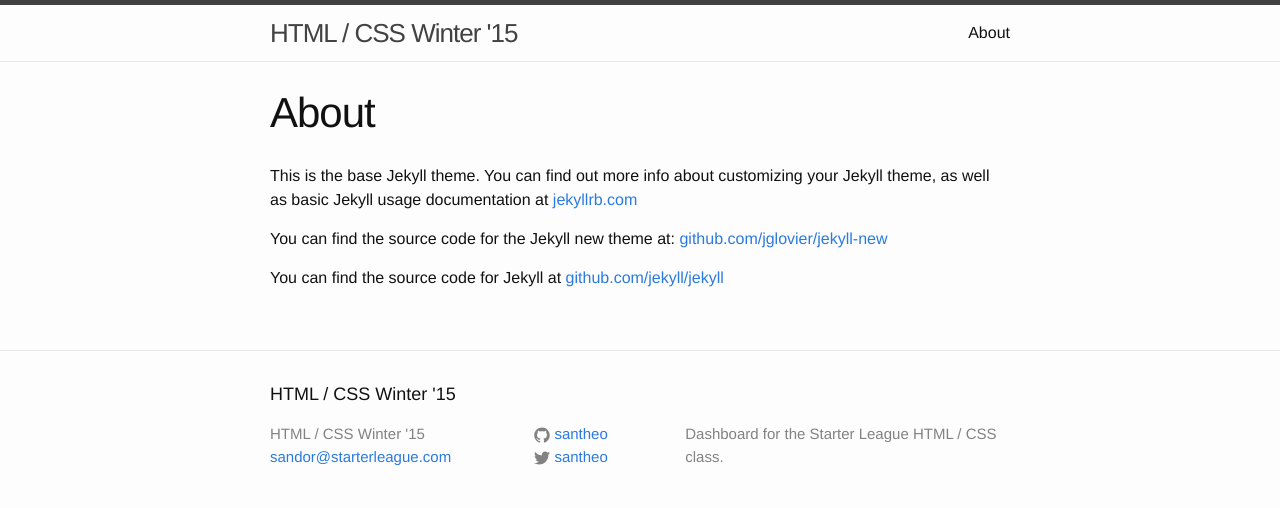
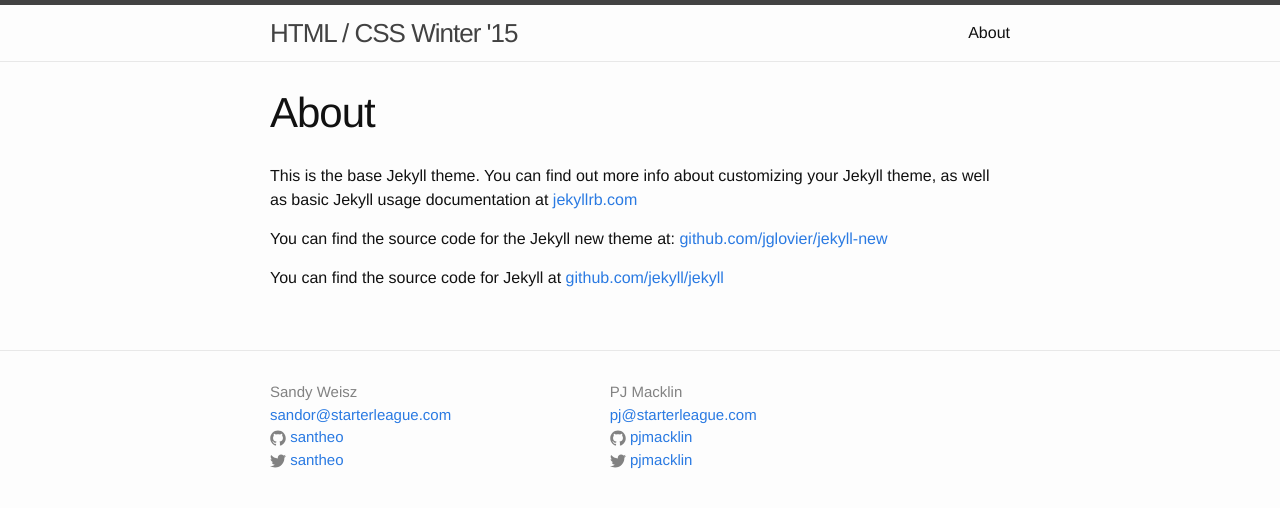
Before and after one commit to tsl-html-css/tsl-html-css.github.io, a Jekyll site: the page built from about.md, in a window 1280 px wide. Shown: the top 508 px of the page. Built offline with Jekyll 4.4.1, drawn with Linux system fonts in a browser that asks for light colours.

Commit message:
Stripped most things from footer, added teacher info.

```diff
--- a/_includes/footer.html
+++ b/_includes/footer.html
@@ -2,35 +2,25 @@
 
   <div class="wrapper">
 
-    <h2 class="footer-heading">{{ site.title }}</h2>
-
     <div class="footer-col-wrapper">
-      <div class="footer-col  footer-col-1">
-        <ul class="contact-list">
-          <li>{{ site.title }}</li>
-          <li><a href="mailto:{{ site.email }}">{{ site.email }}</a></li>
-        </ul>
-      </div>
-
-      <div class="footer-col  footer-col-2">
+      <div class="footer-col  footer-col-3">
         <ul class="social-media-list">
-          {% if site.github_username %}
+          <li>Sandy Weisz</li>
+          <li><a href="mailto:sandor@starterleague.com">sandor@starterleague.com</a></li>
           <li>
-            <a href="https://github.com/{{ site.github_username }}">
+            <a href="https://github.com/santheo">
               <span class="icon  icon--github">
                 <svg viewBox="0 0 16 16">
                   <path fill="#828282" d="M7.999,0.431c-4.285,0-7.76,3.474-7.76,7.761 c0,3.428,2.223,6.337,5.307,7.363c0.388,0.071,0.53-0.168,0.53-0.374c0-0.184-0.007-0.672-0.01-1.32 c-2.159,0.469-2.614-1.04-2.614-1.04c-0.353-0.896-0.862-1.135-0.862-1.135c-0.705-0.481,0.053-0.472,0.053-0.472 c0.779,0.055,1.189,0.8,1.189,0.8c0.692,1.186,1.816,0.843,2.258,0.645c0.071-0.502,0.271-0.843,0.493-1.037 C4.86,11.425,3.049,10.76,3.049,7.786c0-0.847,0.302-1.54,0.799-2.082C3.768,5.507,3.501,4.718,3.924,3.65 c0,0,0.652-0.209,2.134,0.796C6.677,4.273,7.34,4.187,8,4.184c0.659,0.003,1.323,0.089,1.943,0.261 c1.482-1.004,2.132-0.796,2.132-0.796c0.423,1.068,0.157,1.857,0.077,2.054c0.497,0.542,0.798,1.235,0.798,2.082 c0,2.981-1.814,3.637-3.543,3.829c0.279,0.24,0.527,0.713,0.527,1.437c0,1.037-0.01,1.874-0.01,2.129 c0,0.208,0.14,0.449,0.534,0.373c3.081-1.028,5.302-3.935,5.302-7.362C15.76,3.906,12.285,0.431,7.999,0.431z"/>
                 </svg>
               </span>
 
-              <span class="username">{{ site.github_username }}</span>
+              <span class="username">santheo</span>
             </a>
           </li>
-          {% endif %}
 
-          {% if site.twitter_username %}
           <li>
-            <a href="https://twitter.com/{{ site.twitter_username }}">
+            <a href="https://twitter.com/santheo">
               <span class="icon  icon--twitter">
                 <svg viewBox="0 0 16 16">
                   <path fill="#828282" d="M15.969,3.058c-0.586,0.26-1.217,0.436-1.878,0.515c0.675-0.405,1.194-1.045,1.438-1.809
@@ -38,15 +28,41 @@
                 </svg>
               </span>
 
-              <span class="username">{{ site.twitter_username }}</span>
+              <span class="username">santheo</span>
             </a>
           </li>
-          {% endif %}
         </ul>
       </div>
 
       <div class="footer-col  footer-col-3">
-        <p class="text">{{ site.description }}</p>
+        <ul class="social-media-list">
+          <li>PJ Macklin</li>
+          <li><a href="mailto:pj@starterleague.com">pj@starterleague.com</a></li>
+          <li>
+            <a href="https://github.com/pjmacklin">
+              <span class="icon  icon--github">
+                <svg viewBox="0 0 16 16">
+                  <path fill="#828282" d="M7.999,0.431c-4.285,0-7.76,3.474-7.76,7.761 c0,3.428,2.223,6.337,5.307,7.363c0.388,0.071,0.53-0.168,0.53-0.374c0-0.184-0.007-0.672-0.01-1.32 c-2.159,0.469-2.614-1.04-2.614-1.04c-0.353-0.896-0.862-1.135-0.862-1.135c-0.705-0.481,0.053-0.472,0.053-0.472 c0.779,0.055,1.189,0.8,1.189,0.8c0.692,1.186,1.816,0.843,2.258,0.645c0.071-0.502,0.271-0.843,0.493-1.037 C4.86,11.425,3.049,10.76,3.049,7.786c0-0.847,0.302-1.54,0.799-2.082C3.768,5.507,3.501,4.718,3.924,3.65 c0,0,0.652-0.209,2.134,0.796C6.677,4.273,7.34,4.187,8,4.184c0.659,0.003,1.323,0.089,1.943,0.261 c1.482-1.004,2.132-0.796,2.132-0.796c0.423,1.068,0.157,1.857,0.077,2.054c0.497,0.542,0.798,1.235,0.798,2.082 c0,2.981-1.814,3.637-3.543,3.829c0.279,0.24,0.527,0.713,0.527,1.437c0,1.037-0.01,1.874-0.01,2.129 c0,0.208,0.14,0.449,0.534,0.373c3.081-1.028,5.302-3.935,5.302-7.362C15.76,3.906,12.285,0.431,7.999,0.431z"/>
+                </svg>
+              </span>
+
+              <span class="username">pjmacklin</span>
+            </a>
+          </li>
+
+          <li>
+            <a href="https://twitter.com/pjmacklin">
+              <span class="icon  icon--twitter">
+                <svg viewBox="0 0 16 16">
+                  <path fill="#828282" d="M15.969,3.058c-0.586,0.26-1.217,0.436-1.878,0.515c0.675-0.405,1.194-1.045,1.438-1.809
+                  c-0.632,0.375-1.332,0.647-2.076,0.793c-0.596-0.636-1.446-1.033-2.387-1.033c-1.806,0-3.27,1.464-3.27,3.27 c0,0.256,0.029,0.506,0.085,0.745C5.163,5.404,2.753,4.102,1.14,2.124C0.859,2.607,0.698,3.168,0.698,3.767 c0,1.134,0.577,2.135,1.455,2.722C1.616,6.472,1.112,6.325,0.671,6.08c0,0.014,0,0.027,0,0.041c0,1.584,1.127,2.906,2.623,3.206 C3.02,9.402,2.731,9.442,2.433,9.442c-0.211,0-0.416-0.021-0.615-0.059c0.416,1.299,1.624,2.245,3.055,2.271 c-1.119,0.877-2.529,1.4-4.061,1.4c-0.264,0-0.524-0.015-0.78-0.046c1.447,0.928,3.166,1.469,5.013,1.469 c6.015,0,9.304-4.983,9.304-9.304c0-0.142-0.003-0.283-0.009-0.423C14.976,4.29,15.531,3.714,15.969,3.058z"/>
+                </svg>
+              </span>
+
+              <span class="username">pjmacklin</span>
+            </a>
+          </li>
+        </ul>
       </div>
     </div>
 
```
